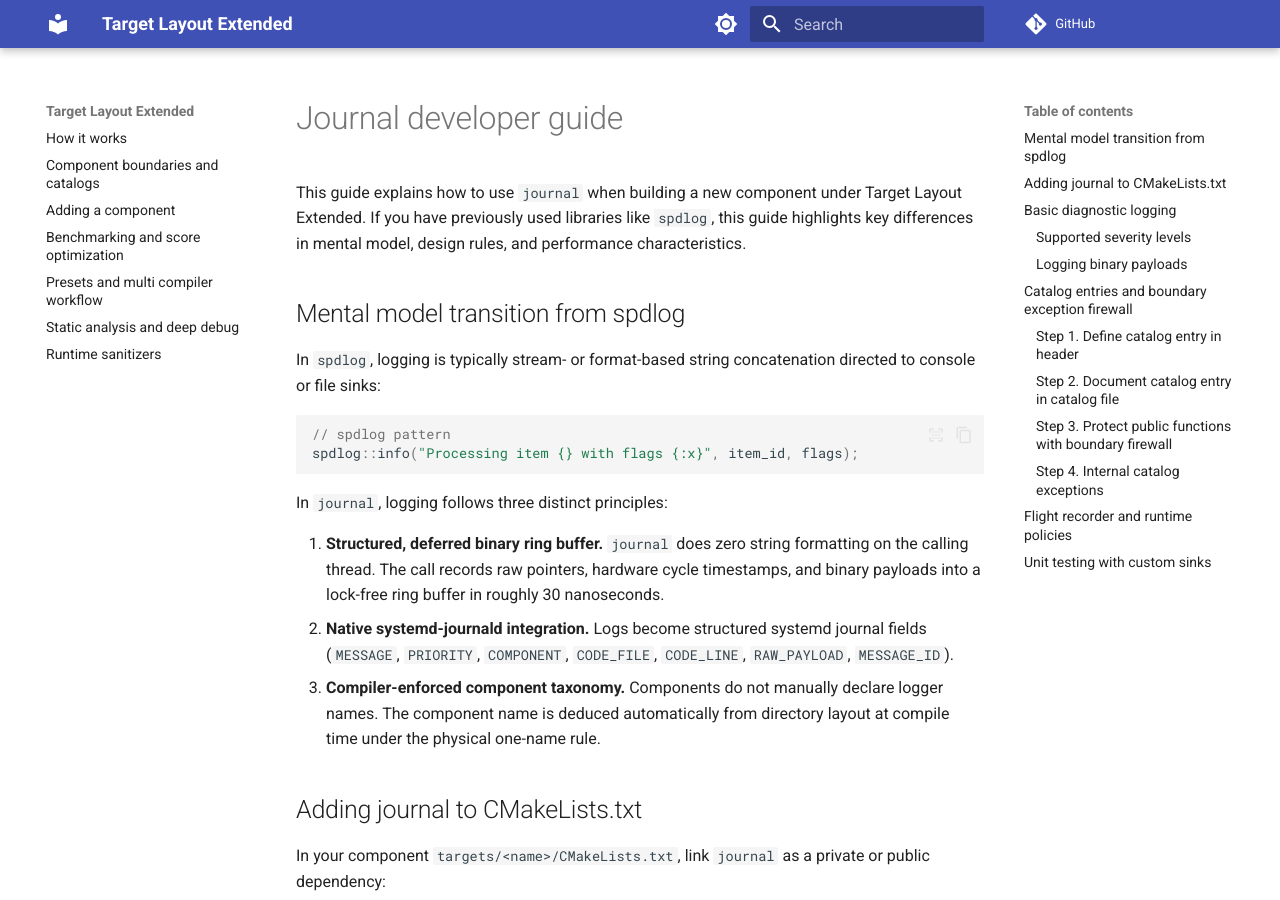
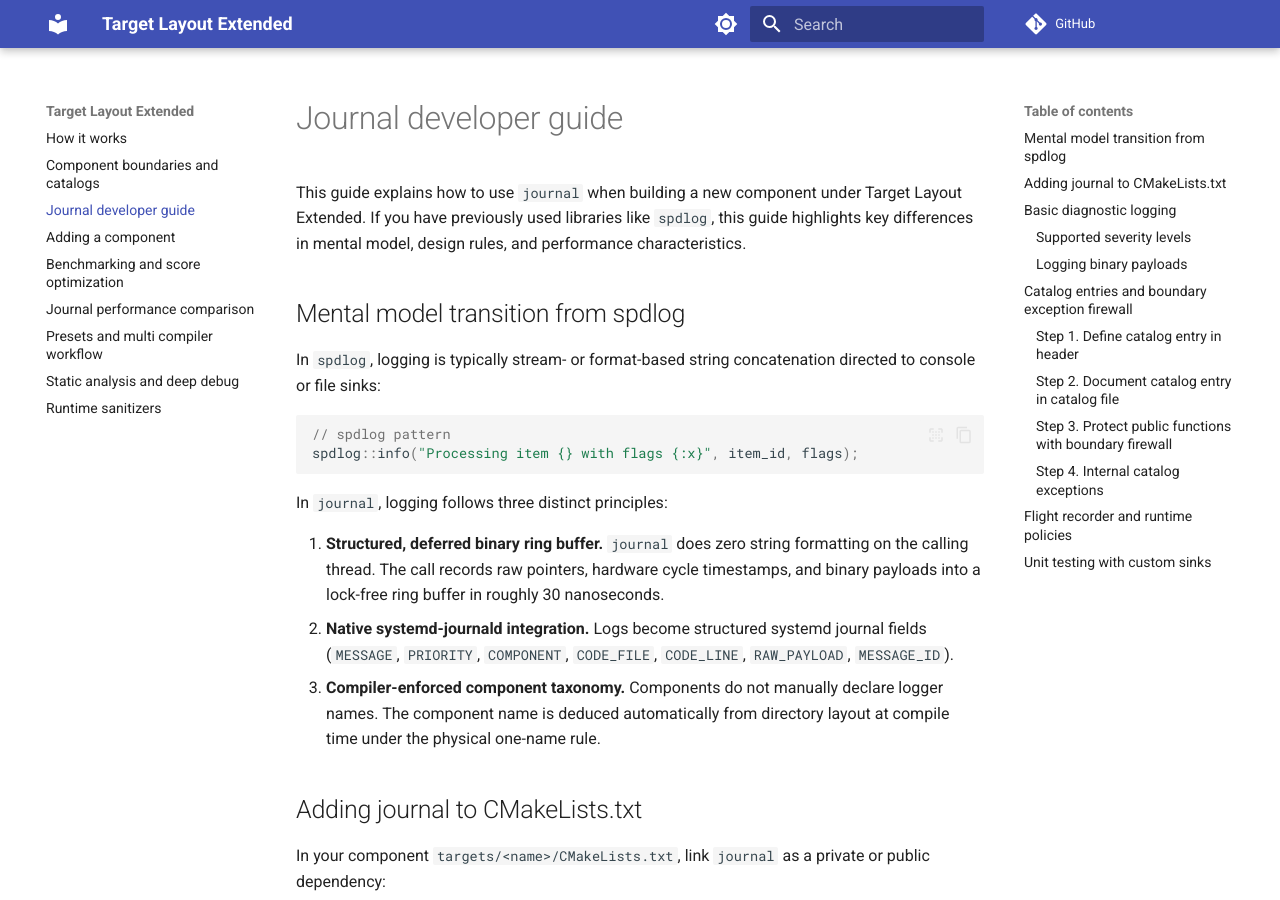
Before and after one commit to JeffKarling/Target_Layout_Extended, an MkDocs documentation site: the page built from Documentation/journal_developer_guide.md, in a window 1280 px wide and 900 px high. Built offline with MkDocs 1.6.1 and Material for MkDocs 9.7.7, drawn with Linux system fonts in a browser that asks for light colours; comment, search, counter and statistics services are not loaded.

Commit message:
docs: add journal performance comparison to site navigation

```diff
--- a/mkdocs.yml
+++ b/mkdocs.yml
@@ -37,8 +37,10 @@ markdown_extensions:
 nav:
   - How it works: index.md
   - Component boundaries and catalogs: component_boundaries.md
+  - Journal developer guide: journal_developer_guide.md
   - Adding a component: adding_a_component.md
   - Benchmarking and score optimization: benchmarking_and_profiling.md
+  - Journal performance comparison: journal_performance_comparison.md
   - Presets and multi compiler workflow: presets_and_compilers.md
   - Static analysis and deep debug: static_analysis_and_debug.md
   - Runtime sanitizers: sanitizer_guide.md
```
